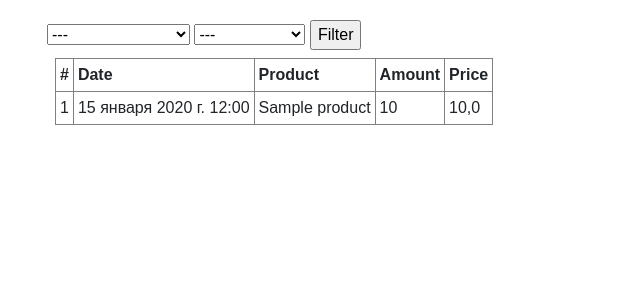
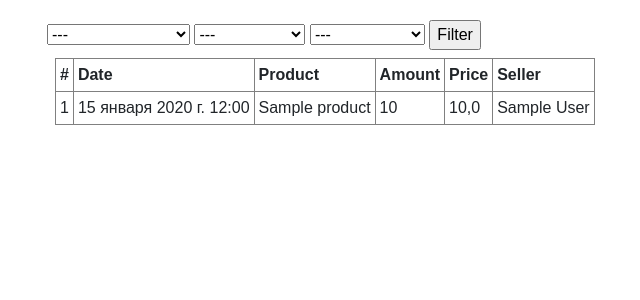
Before and after one commit to dolyadima/acs_store, a Django app: page /sales-list/ in a window 1280 px wide. Shown: the part 56-356 px from the top of the page, without its empty margins (35-675 px from the left). Run offline with Django 4.2, Linux system fonts and the light colour scheme; a user stored in the database is signed in; tables that the repository leaves empty hold one stand-in row (values such as "Sample post").

Commit message:
Add field with seller into Sale model, add filter by user in the html

```diff
--- a/products/models.py
+++ b/products/models.py
@@ -1,5 +1,9 @@
+from django.conf import settings
+from django.contrib.auth import get_user_model
 from django.db import models
 from django.utils.translation import gettext_lazy as _
+
+User = get_user_model()
 
 
 class Product(models.Model):
@@ -44,6 +48,7 @@ class Sale(models.Model):
     product = models.ForeignKey("Product", verbose_name=_("Sale product"), blank=False, null=False, related_name="sale_product", on_delete=models.PROTECT)
     amount = models.PositiveIntegerField(verbose_name=_("Sale amount"), blank=False, null=False)
     price = models.FloatField(verbose_name=_("Sale price"), blank=False, null=False)
+    seller = models.ForeignKey(settings.AUTH_USER_MODEL, on_delete=models.CASCADE, related_name="new_user")
 
     class Meta:
         verbose_name = _("Sale")
--- a/products/templates/products/sales_list.html
+++ b/products/templates/products/sales_list.html
@@ -19,6 +19,12 @@ Sales
             <option value='{{ shop.pk }}' {% if shop_pk == shop.pk %} selected {% endif %}>{{ shop.address }}</option>
         {% endfor %}
     </select>
+    <select name='sale_user'>
+        <option value='-1'>---</option>
+        {% for user in users %}
+            <option value='{{ user.pk }}' {% if user_pk == user.pk %} selected {% endif %}>{{ user.first_name }} {{ user.last_name }}</option>
+        {% endfor %}
+    </select>
     <input type='submit' value='Filter'>
 </form>
 
@@ -30,6 +36,7 @@ Sales
             <th>Product</th>
             <th>Amount</th>
             <th>Price</th>
+            <th>Seller</th>
         </tr>
         {% for sale in sales %}
         <tr>
@@ -38,6 +45,7 @@ Sales
             <td>{{sale.product}}</td>
             <td>{{sale.amount}}</td>
             <td>{{sale.price}}</td>
+            <td>{{sale.seller.first_name}} {{sale.seller.last_name}}</td>
         </tr>
         {% endfor %}
     </table>
--- a/products/views.py
+++ b/products/views.py
@@ -2,7 +2,7 @@ from django.contrib.auth.mixins import LoginRequiredMixin
 from django.urls import reverse
 from django.views.generic import CreateView, TemplateView
 
-from .models import Product, Sale, Category, Shop
+from .models import Product, Sale, Category, Shop, User
 
 
 class IndexView(TemplateView):
@@ -52,13 +52,16 @@ class SalesListView(LoginRequiredMixin, TemplateView):
 
         context['categories'] = Category.objects.all()
         context['shops'] = Shop.objects.all()
+        context['users'] = User.objects.all()
         sales = Sale.objects.all()
 
         sale_cat_form_select = self.request.GET.get('sale_cat', '')
         sale_shop_form_select = self.request.GET.get('sale_shop', '')
+        sale_user_form_select = self.request.GET.get('sale_user', '')
 
         context['cat_pk'] = -1
         context['shop_pk'] = -1
+        context['user_pk'] = -1
 
         if sale_cat_form_select.isdigit() and sale_cat_form_select != '-1':
             sales = sales.filter(product__category_id=sale_cat_form_select)
@@ -68,13 +71,17 @@ class SalesListView(LoginRequiredMixin, TemplateView):
             sales = sales.filter(product__shop_id=sale_shop_form_select)
             context['shop_pk'] = int(sale_shop_form_select)
 
+        if sale_user_form_select.isdigit() and sale_user_form_select != '-1':
+            sales = sales.filter(seller_id=sale_user_form_select)
+            context['user_pk'] = int(sale_user_form_select)
+
         context['sales'] = sales
         return context
 
 
 class SaleCreateView(LoginRequiredMixin, CreateView):
     model = Sale
-    fields = ['product', 'amount', 'price']
+    fields = ['product', 'amount', 'price', 'seller']
     template_name = 'products/sale_create.html'
 
     def form_valid(self, form):
```
Also changed, not shown: products/migrations/0002_sale_seller.py (added), products/migrations/0003_alter_sale_seller.py (added), products/migrations/0004_alter_sale_seller.py (added).
